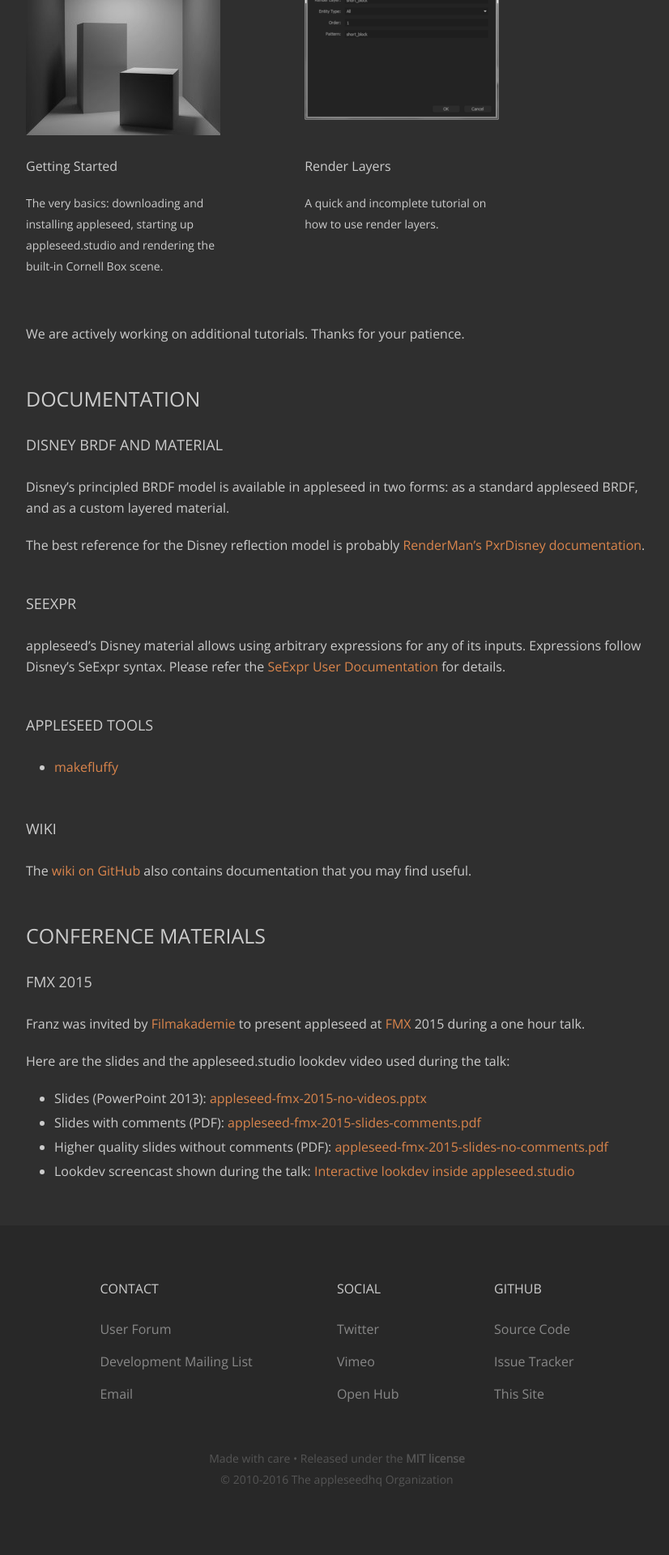
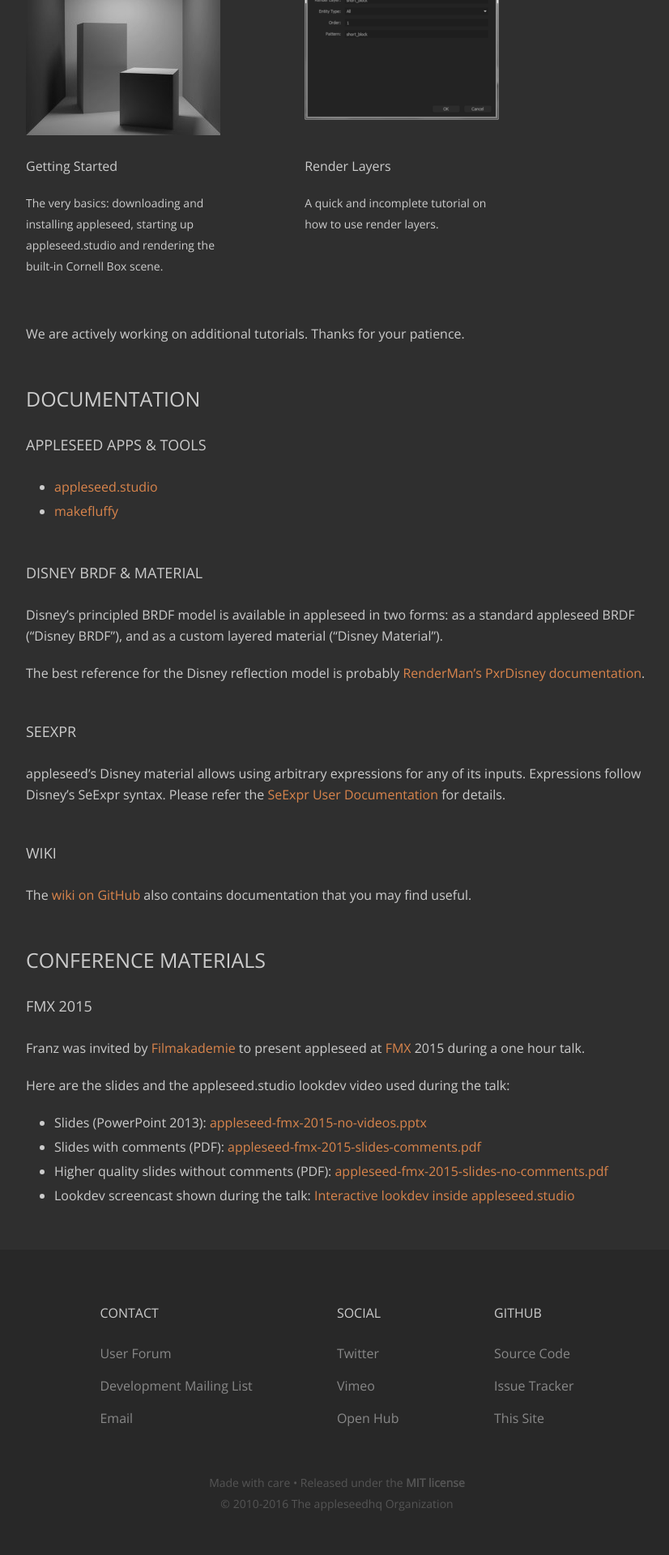
Before and after one commit to appleseedhq/appleseedhq.github.io, a Jekyll site: the page built from docs.md, in a window 1280 px wide. Shown: the part 631-2551 px from the top of the page at 81% size, without its empty margins (224-1050 px from the left). Built offline with Jekyll 4.4.1, drawn with Linux system fonts in a browser that asks for light colours; nearby versions of some CDN libraries; before the commit the page ends 2521 px from its top, so only the background shows below that.

Commit message:
Document appleseed.studio's keyboard shortcuts

```diff
--- a/css/styles.css
+++ b/css/styles.css
@@ -201,6 +201,11 @@
     margin-top: 20px;
     text-align: center;
     color: #888;
+}
+
+table
+{
+    margin-bottom: 20px;
 }
 
 td, th
--- a/docs.md
+++ b/docs.md
@@ -23,9 +23,15 @@
 
 ## Documentation
 
-### Disney BRDF and Material
+### appleseed Apps & Tools
 
-Disney's principled BRDF model is available in appleseed in two forms: as a standard appleseed BRDF, and as a custom layered material.
+- [appleseed.studio](/docs/appleseed.studio.html)
+- [makefluffy](/docs/makefluffy.html)
+
+### Disney BRDF & Material
+
+Disney's principled BRDF model is available in appleseed in two forms: as a standard appleseed BRDF ("Disney BRDF"),
+and as a custom layered material ("Disney Material").
 
 The best reference for the Disney reflection model is probably
 [RenderMan's PxrDisney documentation](http://renderman.pixar.com/resources/current/RenderMan/PxrDisney.html).
```
Also changed, not shown: other parts of docs.md (+0 -4 lines), _docs/appleseed.studio.md (added, +96 -0 lines).
